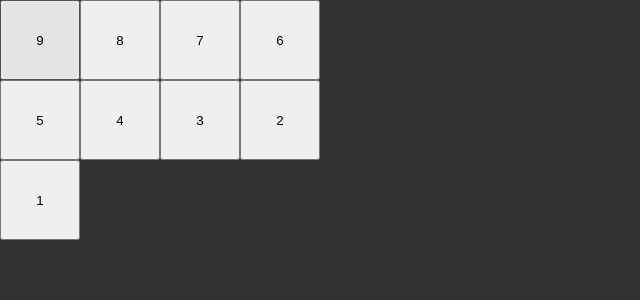
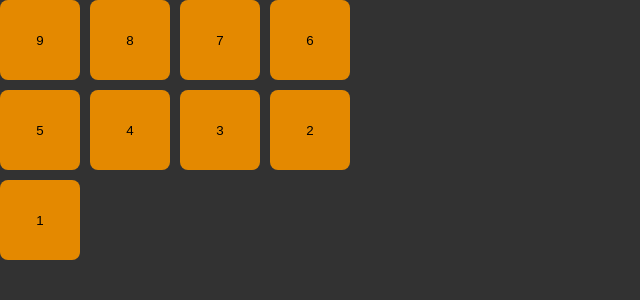
Before and after one commit to ReaganADavenport/Typescript_Calculator, a React (Create React App) app: page / in a window 1280 px wide. Shown: the top 300 px of the page, without its empty margins (0-640 px from the left). Built offline with nearby package versions, Linux system fonts and the light colour scheme.

Commit message:
styled the buttons

```diff
--- a/src/components/Button.tsx
+++ b/src/components/Button.tsx
@@ -6,7 +6,9 @@ type Props = {
 }
 
 const StyledButton = styled.button`
-
+    background: #E48900;
+    border: none;
+    border-radius: 8px;
 `;
 
 const Button: React.FC<Props> = ({label}) => {
--- a/src/components/Calculator.tsx
+++ b/src/components/Calculator.tsx
@@ -9,6 +9,7 @@ const Container = styled.div `
 
 const Grid = styled.div`
     display: grid;
+    grid-gap: 10px;
     grid-template-columns: repeat(4, 80px);
     grid-template-rows: repeat(5, 80px);
 `;
```
